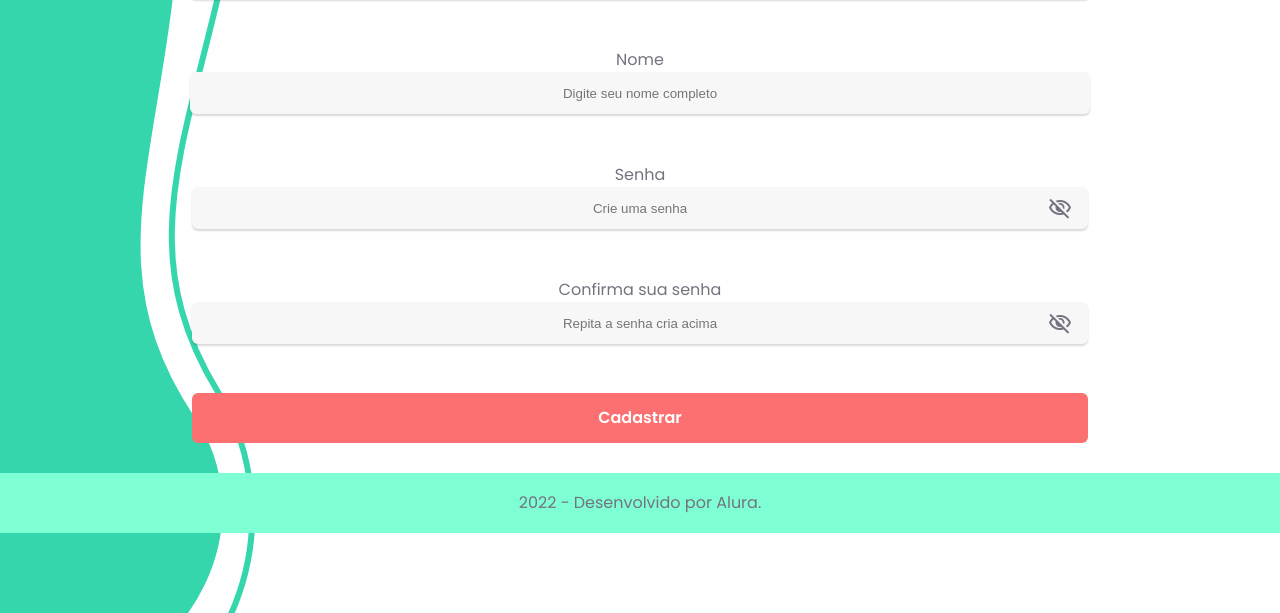
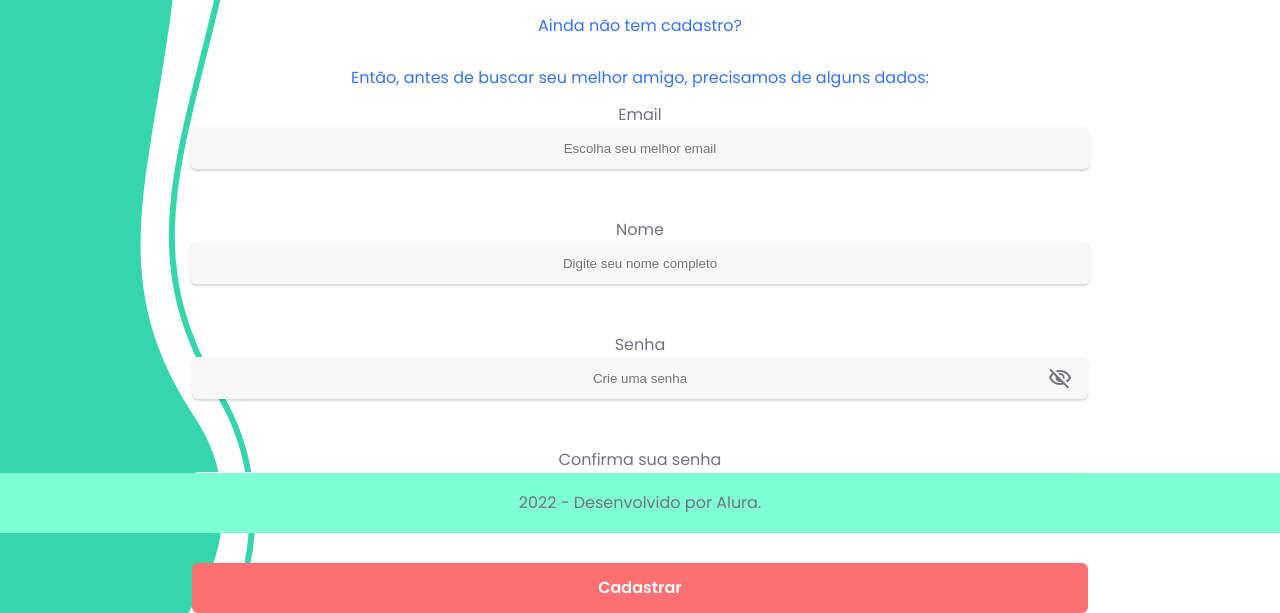
Before and after one commit to JeisonSilva/adopet, a website: page cadastro.html in a window 1280 px wide. Shown: the part 267-880 px from the top of the page. Drawn offline with nearby package versions, Linux system fonts and the light colour scheme.

Commit message:
Criado texto apresentando o cadastro

```diff
--- a/assets/cadastro.css
+++ b/assets/cadastro.css
@@ -63,3 +63,13 @@ label > input{
 
   margin: 0 16px 0 0;
 }
+
+.apresentacao__cadastro{
+  display: flex;
+  flex-direction: column;
+  justify-content: space-around;
+  align-items: center;
+
+  width: 85%;
+  height: 25%;
+}
--- a/assets/fontes.css
+++ b/assets/fontes.css
@@ -18,6 +18,15 @@
   color: var(--branco);
 }
 
+.subtitulo__2 {
+  font-family: "Poppins";
+  font-style: normal;
+  font-weight: 400;
+  font-size: 1em;
+  line-height: 21px;
+  color: var(--fundo);
+}
+
 .text {
   font-family: "Poppins";
   font-style: normal;
--- a/cadastro.html
+++ b/cadastro.html
@@ -49,6 +49,14 @@
     </header>
 
     <main>
+      <div class="apresentacao__cadastro">
+        <img src="./assets/image/logo1_2.svg" alt="Logo com nome Adopet" />
+        <p class="subtitulo__2">Ainda não tem cadastro?</p>
+        <p class="subtitulo__2">
+          Então, antes de buscar seu melhor amigo, precisamos de alguns dados:
+        </p>
+      </div>
+
       <form action="#" class="cadastro">
         <label class="subtitulo__1" for="email">
           <p>Email</p>
```
Also changed, not shown: assets/image/logo1_2.svg (added).
